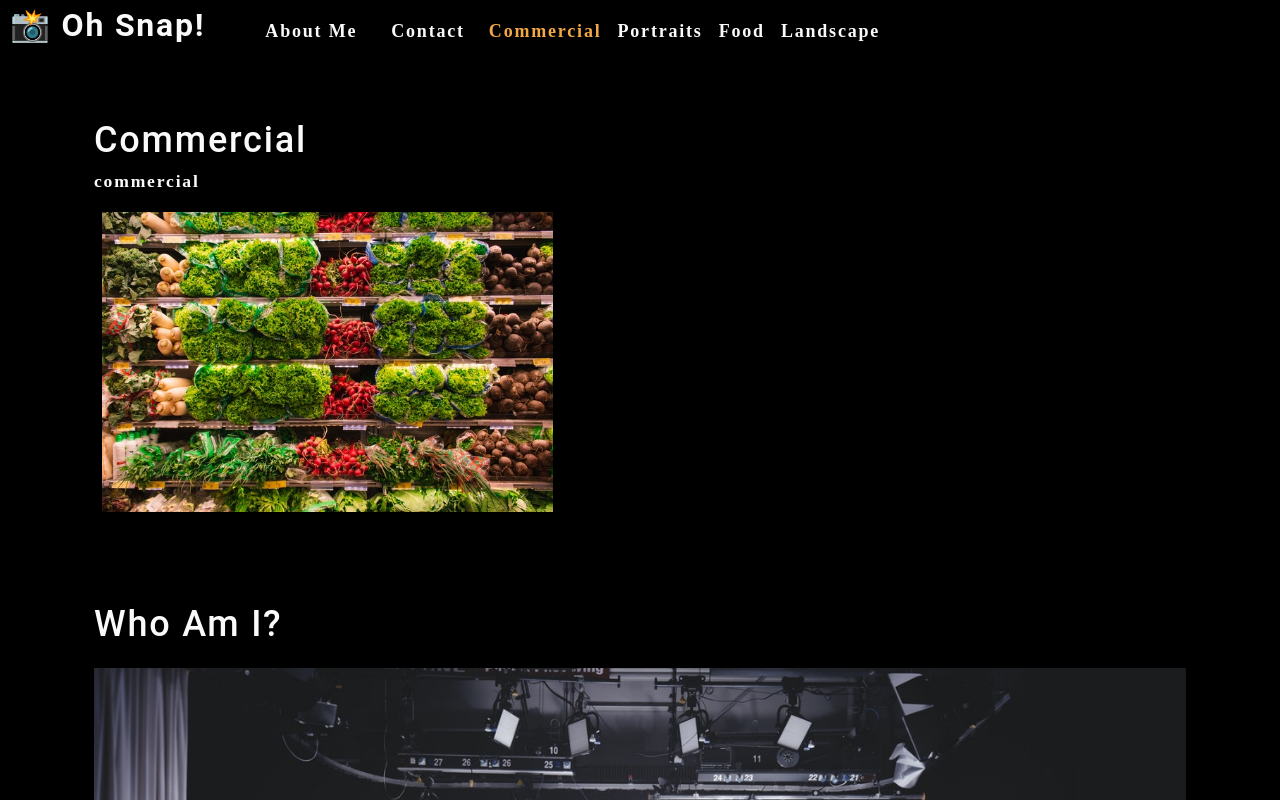
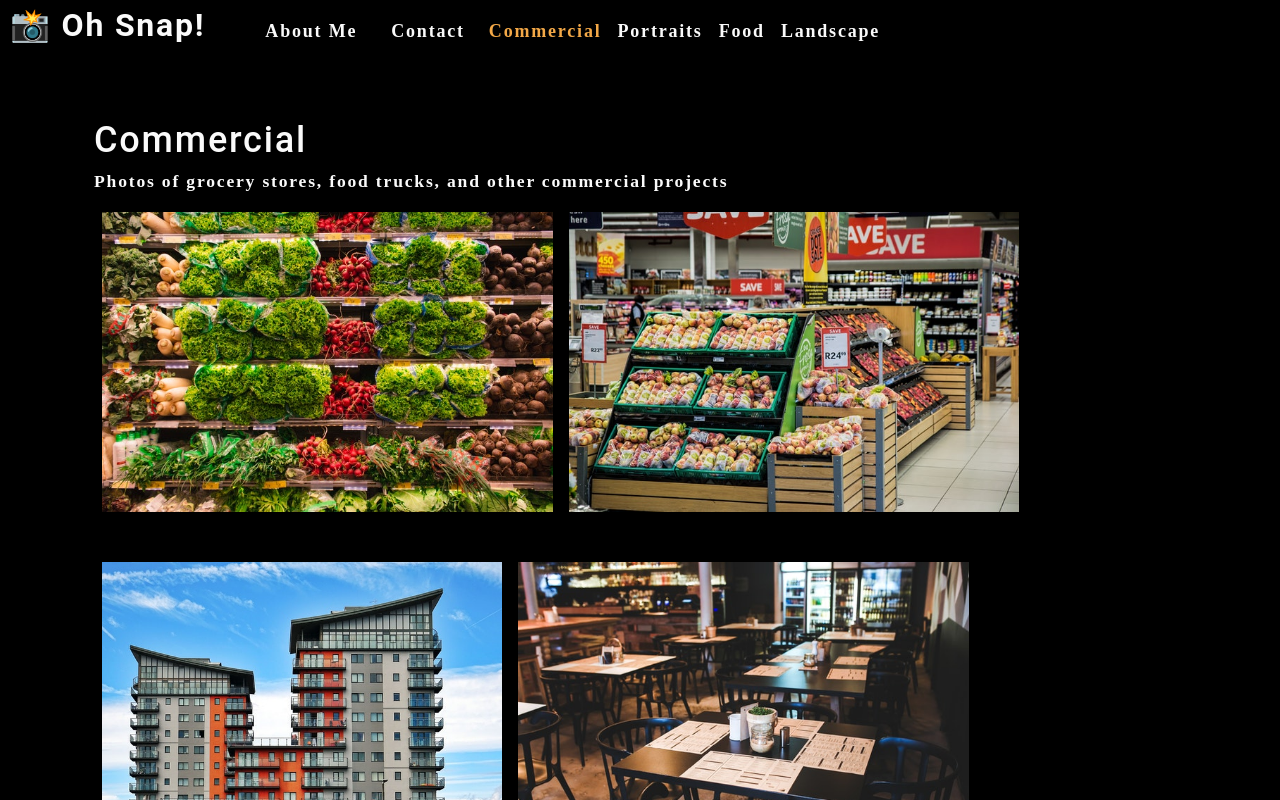
Before and after one commit to bpiper91/oh-snap, a React (Create React App) app in the folder photo-port/: page / in a window 1280 px wide. Shown: the top 800 px of the page. Built offline with nearby package versions, Linux system fonts and the light colour scheme.

Commit message:
added PhotoList component

```diff
--- a/photo-port/src/App.js
+++ b/photo-port/src/App.js
@@ -29,7 +29,7 @@
     <div>
       <Nav categories={categories} setCurrentCategory={setCurrentCategory} currentCategory={currentCategory}></Nav>
       <main>
-        <Gallery></Gallery>
+        <Gallery currentCategory={currentCategory}></Gallery>
         <About></About>
       </main>
     </div>
--- a/photo-port/src/components/Gallery/index.js
+++ b/photo-port/src/components/Gallery/index.js
@@ -1,20 +1,15 @@
 import React from 'react';
 import { capitalizeFirstLetter } from '../../utils/helpers';
-import photo from '../../assets/small/commercial/0.jpg';
+import PhotoList from '../PhotoList';
 
-function Gallery(props) {
-    const currentCategory = {
-        name: "commercial",
-        description: "Photos of grocery stores, food trucks, and other commercial projects"
-    };
+function Gallery({ currentCategory }) {
+    const { name, description } = currentCategory;
 
     return (
         <section>
-            <h1>{capitalizeFirstLetter(currentCategory.name)}</h1>
-            <p>{currentCategory.name}</p>
-            <div className='flex-row'>
-                <img src={photo} alt="Commercial Example" className='img-thumbnail mx-1' />
-            </div>
+            <h1 data-testid="h1tag">{capitalizeFirstLetter(name)}</h1>
+            <p>{description}</p>
+            <PhotoList category={currentCategory.name}></PhotoList>
         </section>
     );
 };
--- /dev/null
+++ b/photo-port/src/components/PhotoList/index.js
@@ -0,0 +1,115 @@
+import React, { useState } from 'react'
+
+const PhotoList = ({ category }) => {
+    const [photos] = useState([
+        {
+            name: 'Grocery aisle',
+            category: 'commercial',
+            description: 'Lorem ipsum dolor sit amet, consectetur adipiscing elit. Nunc ultricie',
+        },
+        {
+            name: 'Grocery booth',
+            category: 'commercial',
+            description: 'Lorem ipsum dolor sit amet, consectetur adipiscing elit. Nunc ultricie',
+        },
+        {
+            name: 'Building exterior',
+            category: 'commercial',
+            description: 'Lorem ipsum dolor sit amet, consectetur adipiscing elit. Nunc ultricie',
+        },
+        {
+            name: 'Restaurant table',
+            category: 'commercial',
+            description: 'Lorem ipsum dolor sit amet, consectetur adipiscing elit. Nunc ultricie',
+        },
+        {
+            name: 'Cafe interior',
+            category: 'commercial',
+            description: 'Lorem ipsum dolor sit amet, consectetur adipiscing elit. Nunc ultricie',
+        },
+        {
+            name: 'Cat green eyes',
+            category: 'portraits',
+            description: 'Lorem ipsum dolor sit amet, consectetur adipiscing elit. Nunc ultricie',
+        },
+        {
+            name: 'Green parrot',
+            category: 'portraits',
+            description: 'Lorem ipsum dolor sit amet, consectetur adipiscing elit. Nunc ultricie',
+        },
+        {
+            name: 'Yellow macaw',
+            category: 'portraits',
+            description: 'Lorem ipsum dolor sit amet, consectetur adipiscing elit. Nunc ultricie',
+        },
+        {
+            name: 'Pug smile',
+            category: 'portraits',
+            description: 'Lorem ipsum dolor sit amet, consectetur adipiscing elit. Nunc ultricie',
+        },
+        {
+            name: 'Pancakes',
+            category: 'food',
+            description: 'Lorem ipsum dolor sit amet, consectetur adipiscing elit. Nunc ultricie',
+        },
+        {
+            name: 'Burrito',
+            category: 'food',
+            description: 'Lorem ipsum dolor sit amet, consectetur adipiscing elit. Nunc ultricie',
+        },
+        {
+            name: 'Scallop pasta',
+            category: 'food',
+            description: 'Lorem ipsum dolor sit amet, consectetur adipiscing elit. Nunc ultricie',
+        },
+        {
+            name: 'Burger',
+            category: 'food',
+            description: 'Lorem ipsum dolor sit amet, consectetur adipiscing elit. Nunc ultricie',
+        },
+        {
+            name: 'Fruit bowl',
+            category: 'food',
+            description: 'Lorem ipsum dolor sit amet, consectetur adipiscing elit. Nunc ultricie',
+        },
+        {
+            name: 'Green river',
+            category: 'landscape',
+            description: 'Lorem ipsum dolor sit amet, consectetur adipiscing elit. Nunc ultricie',
+        },
+        {
+            name: 'Docks',
+            category: 'landscape',
+            description: 'Lorem ipsum dolor sit amet, consectetur adipiscing elit. Nunc ultricie',
+        },
+        {
+            name: 'Panoramic village by sea',
+            category: 'landscape',
+            description: 'Lorem ipsum dolor sit amet, consectetur adipiscing elit. Nunc ultricie',
+        },
+        {
+            name: 'Domestic landscape',
+            category: 'landscape',
+            description: 'Lorem ipsum dolor sit amet, consectetur adipiscing elit. Nunc ultricie',
+        },
+        {
+            name: 'Park bench',
+            category: 'landscape',
+            description: 'Lorem ipsum dolor sit amet, consectetur adipiscing elit. Nunc ultricie',
+        }
+    ]);
+
+    const currentPhotos = photos.filter((photo) => photo.category === category);
+
+    return (
+        <div>
+            <div className='flex-row'>
+                {currentPhotos.map((image, i) => (
+                    <img src={require(`../../assets/small/${category}/${i}.jpg`)} alt={image.name} className="img-thumbnail mx-1" key={image.name} />
+                ))}
+            </div>
+        </div>
+    );
+};
+
+export default PhotoList;
```
